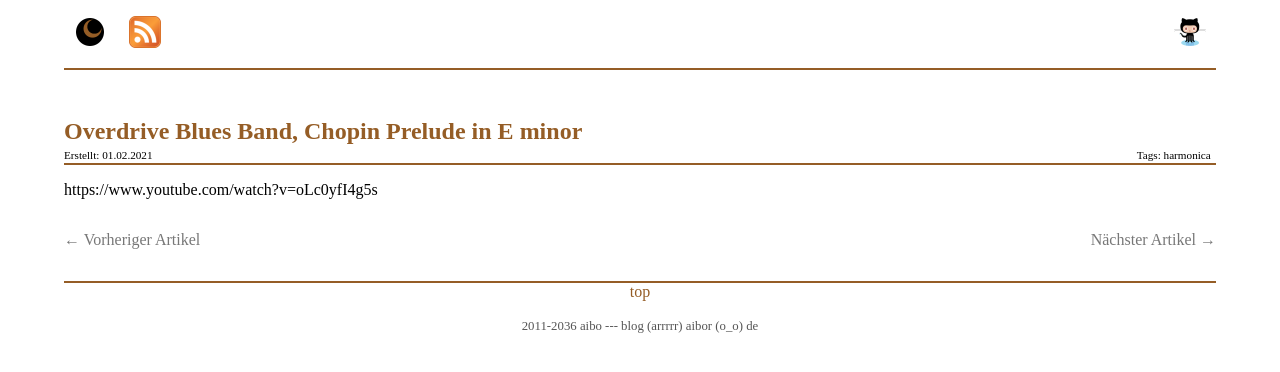
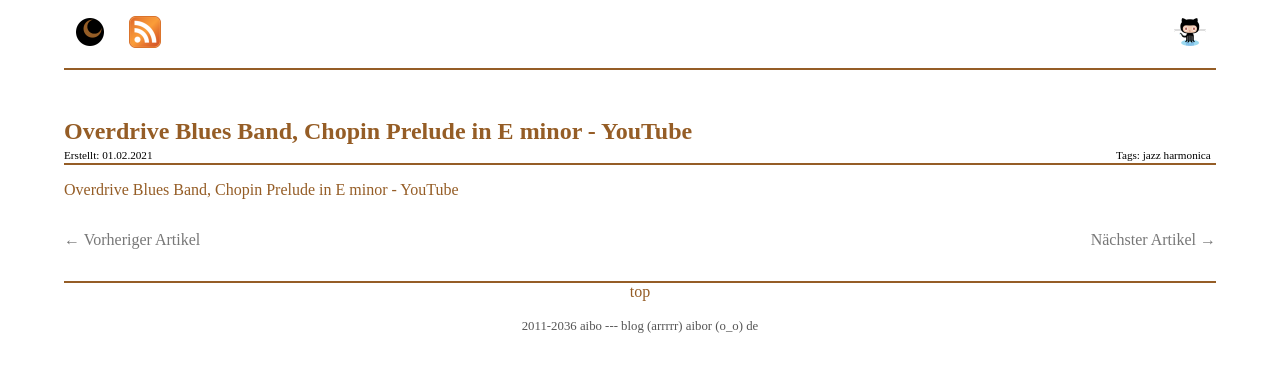
Before and after one commit to aibor/aibor.github.com, a Jekyll site: the page built from _posts/2021-02-01-200209.html, in a window 1280 px wide. Shown: the top 372 px of the page. Built offline with Jekyll 4.4.1, drawn with Linux system fonts in a browser that asks for light colours.

Commit message:
fix youtube posts

```diff
--- a/_posts/2020-12-29-150631.html
+++ b/_posts/2020-12-29-150631.html
@@ -2,7 +2,7 @@
 layout: post
 categories: links
 date: 2020-12-29 15:06:31
-title: Gary Primich - Indiana
+title: "Gary Primich - Indiana - YouTube"
 tags: harmonica
 ---
-https://www.youtube.com/watch?v=zxgG_tIDQgE
+<a href="https://www.youtube.com/watch?v=zxgG_tIDQgE" title="Gary Primich - Indiana - YouTube">Gary Primich - Indiana - YouTube</a>
--- a/_posts/2021-01-09-230849.html
+++ b/_posts/2021-01-09-230849.html
@@ -2,6 +2,6 @@
 layout: post
 categories: links
 date: 2021-01-09 23:08:49
-title: "Taimane: NPR Music Tiny Desk Concert"
+title: "Taimane: NPR Music Tiny Desk Concert - YouTube"
 ---
-https://www.youtube.com/watch?v=tXUCJKto68Q
+<a href="https://www.youtube.com/watch?v=tXUCJKto68Q" title="Taimane: NPR Music Tiny Desk Concert - YouTube" >Taimane: NPR Music Tiny Desk Concert - YouTube</a>
--- a/_posts/2021-02-01-200209.html
+++ b/_posts/2021-02-01-200209.html
@@ -2,7 +2,7 @@
 layout: post
 categories: links
 date: 2021-02-01 20:02:10
-title: Overdrive Blues Band, Chopin Prelude in E minor
-tags: harmonica
+title: "Overdrive Blues Band, Chopin Prelude in E minor - YouTube"
+tags: jazz harmonica
 ---
-https://www.youtube.com/watch?v=oLc0yfI4g5s
+<a href="https://www.youtube.com/watch?v=oLc0yfI4g5s" title="Overdrive Blues Band, Chopin Prelude in E minor - YouTube">Overdrive Blues Band, Chopin Prelude in E minor - YouTube</a>
--- a/_posts/2021-02-05-213533.html
+++ b/_posts/2021-02-05-213533.html
@@ -2,7 +2,7 @@
 layout: post
 categories: links
 date: 2021-02-05 21:35:33
-title: Back In The Day - Paul deLay playing at Harmonica Party December 1995
+title: "Back In The Day - Paul deLay playing at Harmonica Party December 1995 - YouTube"
 tags: harmonica blues
 ---
-https://www.youtube.com/watch?v=gWepAFBqsN4
+<a href="https://www.youtube.com/watch?v=gWepAFBqsN4" title="Back In The Day - Paul deLay playing at Harmonica Party December 1995 - YouTube">Back In The Day - Paul deLay playing at Harmonica Party December 1995 - YouTube</a>
```
